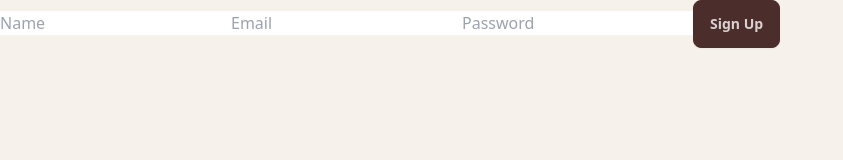
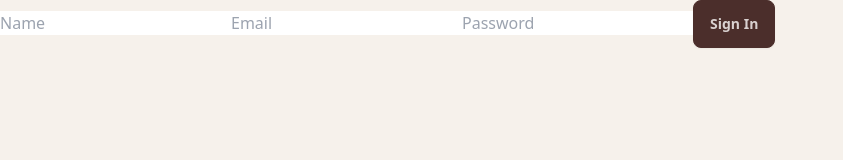
Before and after one commit to JenniferT9462/coffee-shop-frontend, a Next.js app: page /signin in a window 1280 px wide. Shown: the top 160 px of the page, without its empty margins (0-843 px from the left). Built offline with nearby package versions, Linux system fonts and the light colour scheme.

Commit message:
Passed prop to Button component for SignUpForm

```diff
--- a/src/components/SignUpForm.jsx
+++ b/src/components/SignUpForm.jsx
@@ -7,7 +7,7 @@ export default function SignUpForm({ buttonLabel }) {
             <input type="text" placeholder="Name" />
             <input type="email" placeholder="Email" />
             <input type="password" placeholder="Password" />
-            <Button label="Sign Up"handleClick={()=>{console.log("clicked sign up")}}/>
+            <Button label={buttonLabel} handleClick={()=>{console.log("clicked sign up")}}/>
         </form>
     )
 }
```
